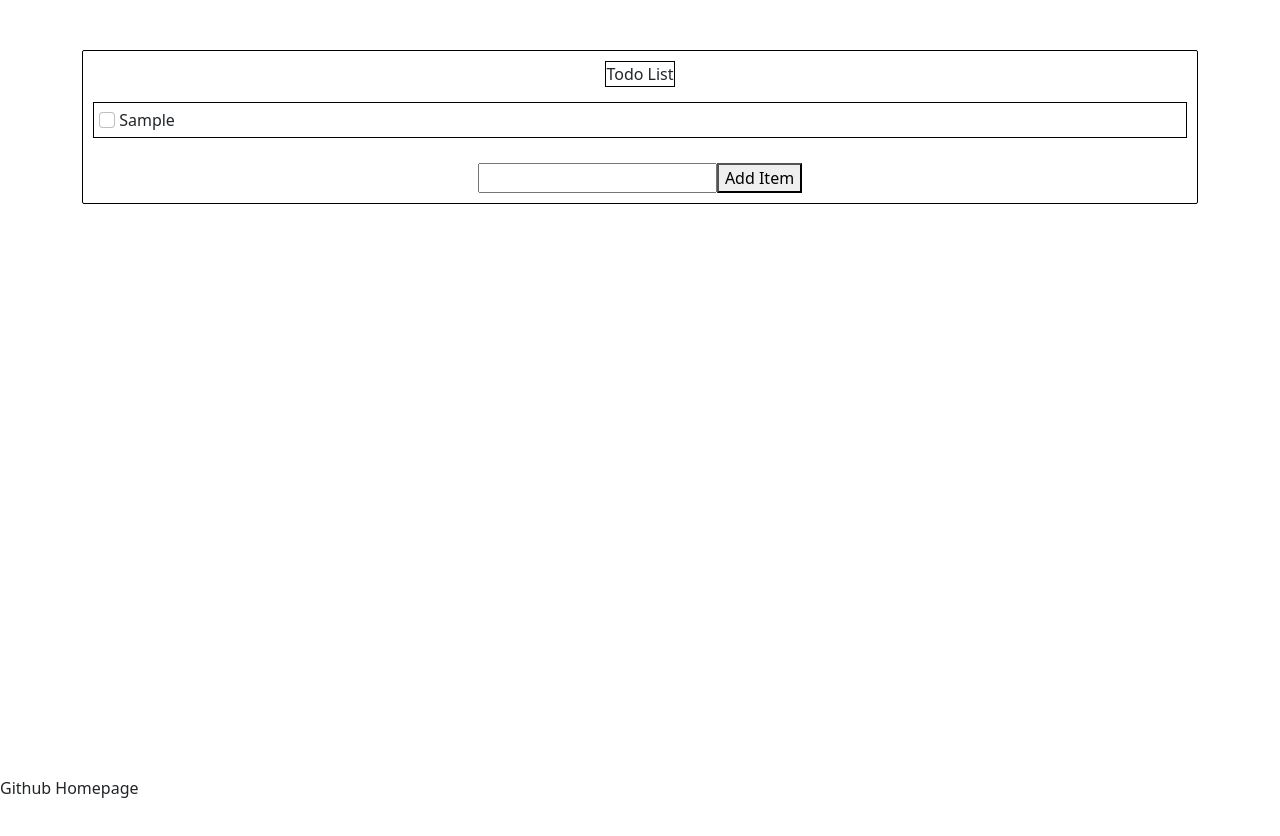
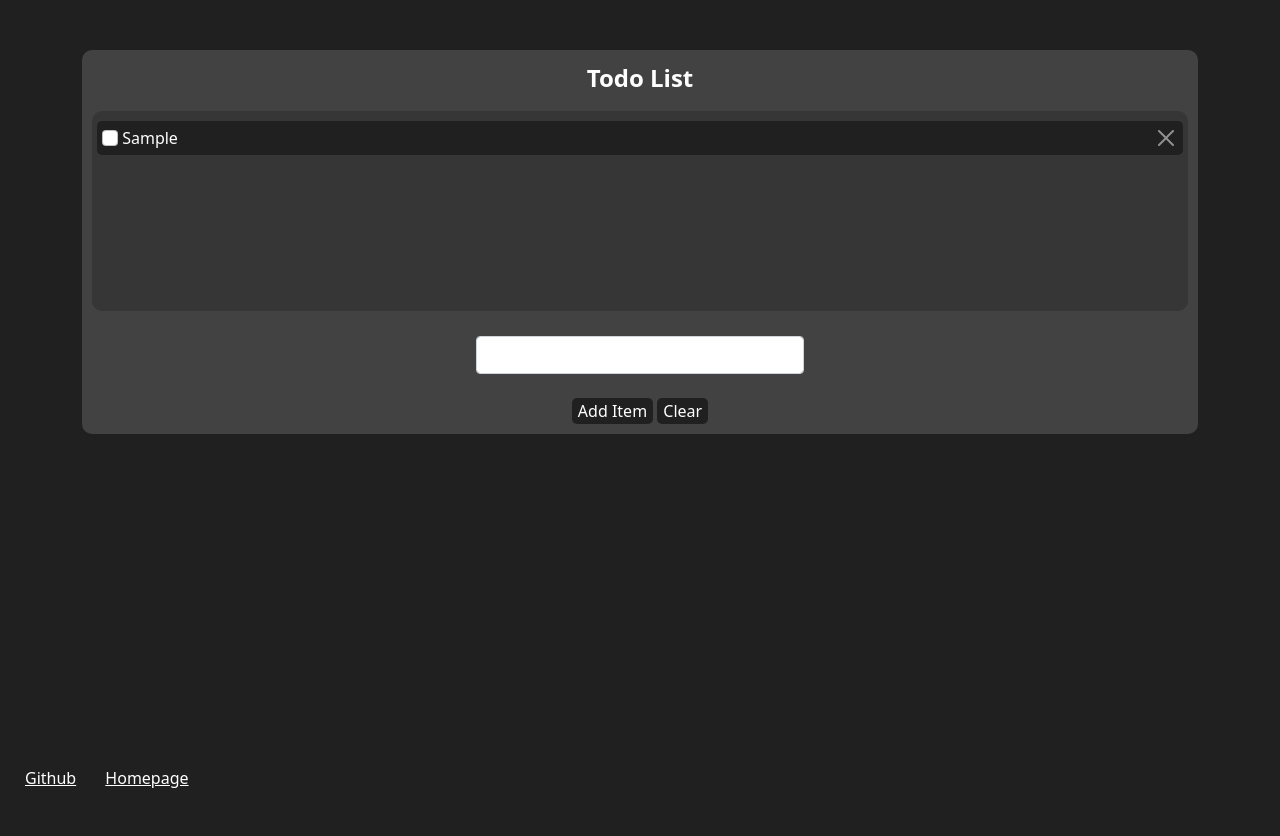
Before and after one commit to SunnyStays/todoApp, a plain HTML site: page index.html in a window 1280 px wide. Both pictures are taken after typing "Sample" into the empty fields and a click on the button "Add Item". Drawn offline with nearby package versions, Linux system fonts and the light colour scheme.

Commit message:
see details
- todo list remembers checked status
- list is saved in local storage
- ability to remove entries
- ability to clear list

- improved styling

```diff
--- a/index.html
+++ b/index.html
@@ -26,12 +26,15 @@
                 <div class="list-container" id="list-container">
                 </div>
                 <form onsubmit="addCheckbox();return false" autocomplete="off">
-                    <input type="text" id="input-text" autocomplete="off" required><button type="submit">Add Item</button>
+                    <input class="form-control" type="text" id="input-text" autocomplete="off" required><br>
+                    <button class="input" type="submit">Add Item</button>
+                    <button class="input" type="button" onclick="clearStorage()">Clear</button>
                 </form>
+
             </div>
         </div>
 
-        <footer>Github Homepage</footer>
+        <footer><a href="https://github.com/SunnyStays/todoApp">Github</a> <a href="https://sunnystays.github.io/">Homepage</a></footer>
 
         <script src="scripts.js"></script>
 
--- a/scripts.js
+++ b/scripts.js
@@ -2,18 +2,20 @@ function onCheckBoxChange(id){
     const checkbox = document.getElementById(id)
 
     if (checkbox.checked) {
-            alert('checked '+id);
+            //alert('checked '+id);
+            listContent[(listContent.findIndex(e => e[0] === id))][2] = true
 
         } else {
-            alert('not checked '+id);
+            listContent[(listContent.findIndex(e => e[0] === id))][2] = false
         }
+    console.log(listContent)
 }
 
 function addCheckbox(){
     const childrenCount = document.getElementById("list-container").childElementCount
     const input = document.getElementById('input-text')
-    const id = childrenCount+1
-    const newItem = "<div><input class='form-check-input' type='checkbox' value='' id="+id+" onchange='onCheckBoxChange("+id+")'> <label class='form-check-label' for='"+id+"'> "+input.value+" </label></div>"
+    const id = childrenCount
+    const newItem = "<div class='list-item'><input class='form-check-input' type='checkbox' value='' id="+id+" onchange='onCheckBoxChange("+id+")' unchecked> <label class='form-check-label' for='"+id+"'> "+input.value+"</label> <button type=button' class='btn-close btn-close-white close' aria-label='Close' onclick='removeCheckbox("+id+")' style='float:right;'></button></div>"
 
 
     listContent.push([id,newItem,false])
@@ -22,13 +24,45 @@ function addCheckbox(){
     updateCheckbox()
 }
 
-function updateCheckbox(input){
+function removeCheckbox(id){
+    listContent[(listContent.findIndex(e => e[0] === id))][1] = "<div></div>"
+
+    updateCheckbox()
+}
+
+function updateCheckbox(){
     let content = ""
 
     for(let i=0; i<listContent.length;i++){
-        content+=listContent[i][1]
+        console.log(listContent[i][2])
+        if(listContent[i][2]==false){
+            content+=listContent[i][1]
+        }
+        else{
+            content+=listContent[i][1].replace("unchecked","checked")
+        }
     }
     $("#list-container").html(content)
+
+    localStorage.setItem("todoListContent",JSON.stringify(listContent))
 }
 
-let listContent = []
+function clearStorage(){
+    localStorage.clear()
+    listContent = []
+    updateCheckbox()
+}
+
+let listContent
+
+if (localStorage.getItem("todoListContent") === null) {
+    listContent = []
+    console.log("empty")
+}
+else{
+    listContent = JSON.parse(localStorage.getItem("todoListContent"))
+    console.log("full")
+
+}
+
+updateCheckbox()
--- a/style.css
+++ b/style.css
@@ -1,5 +1,24 @@
+:root {
+    --charcoal: #424242;
+    --shadedarker: #363636;
+    --main: #ffffff;
+    --dark: #202020;
+}
+
 body, html {
-    height:100%
+    height:100%;
+    background-color: var(--dark);
+    color:var(--main);
+
+}
+
+form {
+    text-align: center;
+    width: 30%;
+}
+
+label {
+    color:var(--main);
 }
 
 break {
@@ -7,15 +26,21 @@ break {
     width: 0px;
     height: 0px;
     overflow: hidden;
-  }
+}
+
+a, a:hover {
+    color: var(--main)
+
+}
 
 .container {
+
     margin: 50px auto;
 }
 
 .todo-container {
-    border: solid black 1px;
-    border-radius: 2px;
+    background-color: var(--charcoal);
+    border-radius: 10px;
 
     padding: 10px;
 
@@ -28,18 +53,41 @@ break {
 }
 
 .title {
-    border: solid black 1px;
+    font-weight: bold;
+    font-size: x-large;
 }
 
 .list-container {
-    border: solid black 1px;
+    background-color: var(--shadedarker);
+
+    border-radius: 10px;
     margin: 15px 0 25px;
     padding: 5px;
-    width:100%
+
+    width:100%;
+    min-height: 200px;
+}
+
+.list-item {
+    background-color: var(--dark);
+    padding: 5px;
+    border-radius: 5px;
+    margin: 5px 0;
+    overflow: hidden;
+}
+
+.input {
+    background-color: var(--dark);
+    color: var(--main);
+    border: none;
+    border-radius: 5px;
 }
 
 footer {
-    position: absolute;
+    position: fixed;
     bottom: 0;
-
+    width:100%;
+    padding: 10px 25px;
+    background-color: var(--dark);
+    word-spacing: 25px;
 }
```
